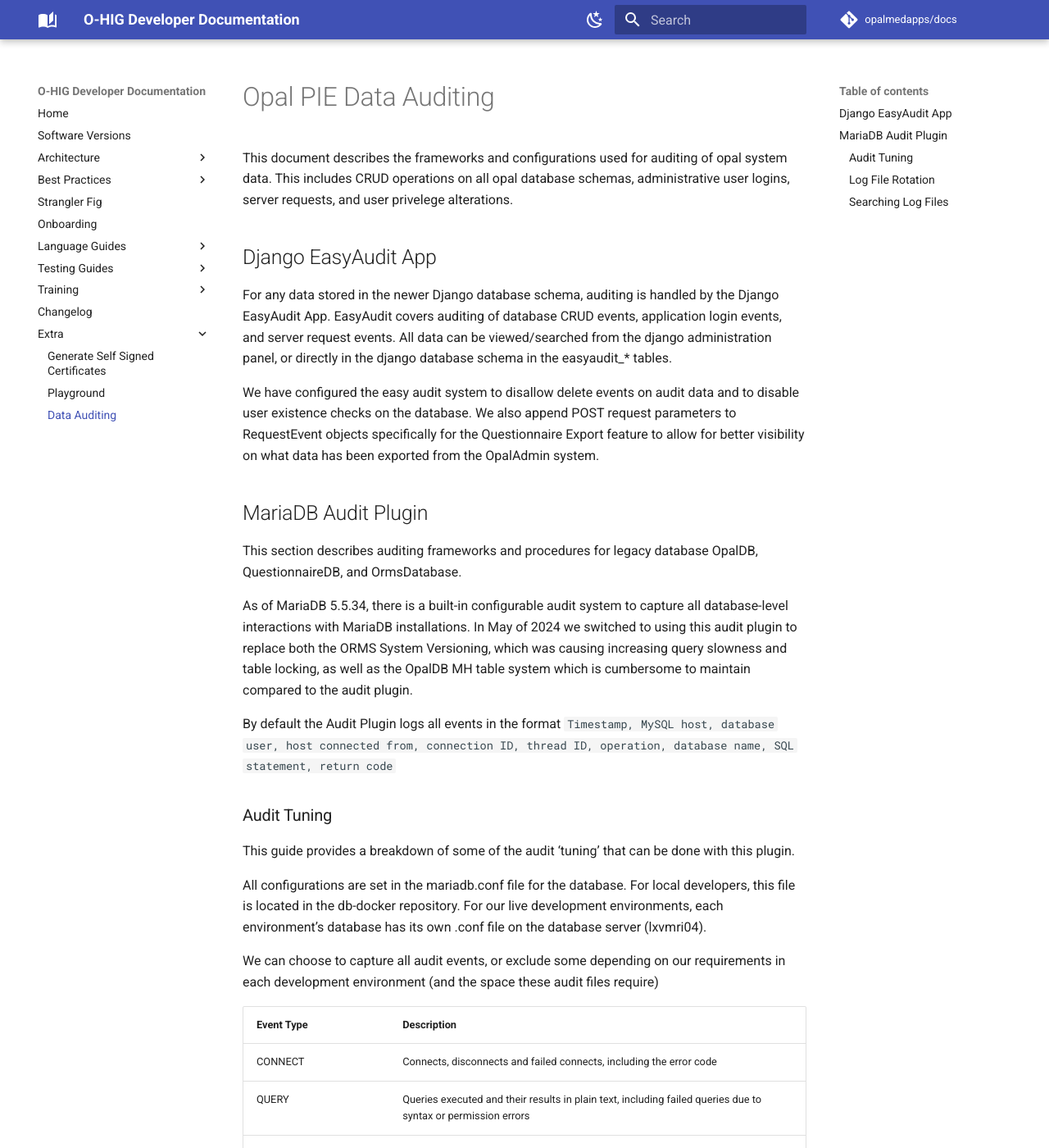
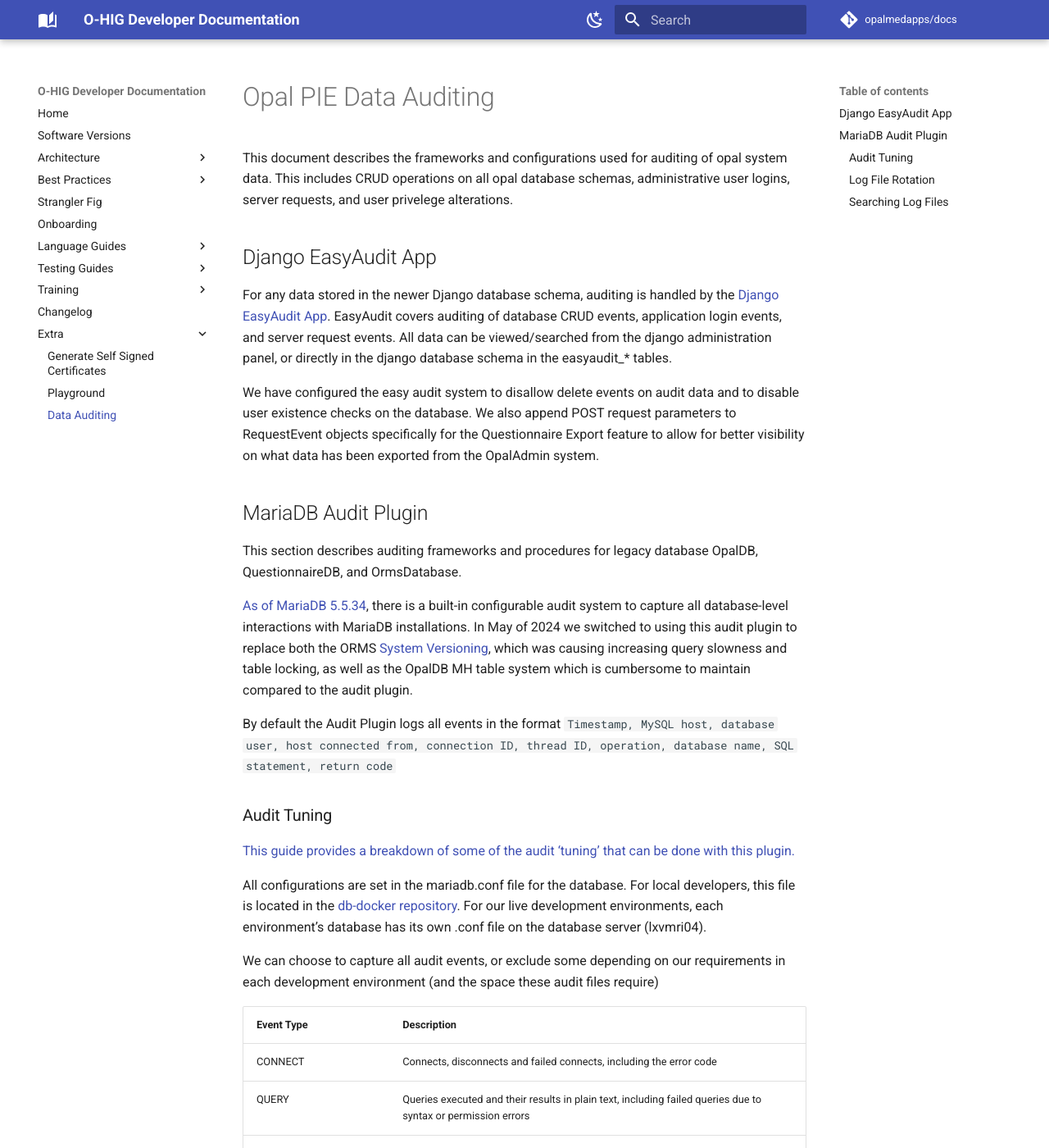
Before and after one commit to opalmedapps/docs, an MkDocs documentation site: the page built from docs/auditing.md, in a window 1280 px wide and 1400 px high. Shown: the whole window at 82% size. Built offline with MkDocs 1.6.1 and Material for MkDocs 9.7.7, drawn with Linux system fonts in a browser that asks for light colours; plug-ins that fetch from the network failed and are left out; comment, search, counter and statistics services are not loaded; some of the changed lines change nothing that is shown.

Commit message:
add hyperlinks

```diff
--- a/docs/auditing.md
+++ b/docs/auditing.md
@@ -4,7 +4,7 @@
 
 ## Django EasyAudit App
 
-For any data stored in the newer Django database schema, auditing is handled by the Django EasyAudit App.  EasyAudit covers auditing of database CRUD events, application login events, and server request events. All data can be viewed/searched from the django administration panel, or directly in the django database schema in the easyaudit_* tables.
+For any data stored in the newer Django database schema, auditing is handled by the [Django EasyAudit App](https://github.com/soynatan/django-easy-audit).  EasyAudit covers auditing of database CRUD events, application login events, and server request events. All data can be viewed/searched from the django administration panel, or directly in the django database schema in the easyaudit_* tables.
 
 We have configured the easy audit system to disallow delete events on audit data and to disable user existence checks on the database. We also append POST request parameters to RequestEvent objects specifically for the Questionnaire Export feature to allow for better visibility on what data has been exported from the OpalAdmin system.
 
@@ -12,16 +12,16 @@
 
 This section describes auditing frameworks and procedures for legacy database OpalDB, QuestionnaireDB, and OrmsDatabase.
 
-As of MariaDB 5.5.34, there is a built-in configurable audit system to capture all database-level interactions with MariaDB installations. In May of 2024 we switched to using this audit plugin to replace both the ORMS System Versioning, which was causing increasing query slowness and table locking, as well as the OpalDB MH table system which is cumbersome to maintain compared to the audit plugin.
+[As of MariaDB 5.5.34](https://mariadb.com/kb/en/mariadb-audit-plugin/), there is a built-in configurable audit system to capture all database-level interactions with MariaDB installations. In May of 2024 we switched to using this audit plugin to replace both the ORMS [System Versioning](https://mariadb.com/kb/en/system-versioned-tables/), which was causing increasing query slowness and table locking, as well as the OpalDB MH table system which is cumbersome to maintain compared to the audit plugin.
 
 By default the Audit Plugin logs all events in the format
 `Timestamp, MySQL host, database user, host connected from, connection ID, thread ID, operation, database name, SQL statement, return code`
 
 ### Audit Tuning
 
-This guide provides a breakdown of some of the audit ‘tuning’ that can be done with this plugin.
+[This guide provides a breakdown of some of the audit ‘tuning’ that can be done with this plugin.](https://severalnines.com/blog/tips-and-trick-using-audit-logging-mariadb/)
 
-All configurations are set in the mariadb.conf file for the database. For local developers, this file is located in the db-docker repository. For our live development environments, each environment’s database has its own .conf file on the database server (lxvmri04).
+All configurations are set in the mariadb.conf file for the database. For local developers, this file is located in the [db-docker repository](https://gitlab.com/opalmedapps/db-docker/-/blob/main/config/mariadb.cnf?ref_type=heads). For our live development environments, each environment’s database has its own .conf file on the database server (lxvmri04).
 
 We can choose to capture all audit events, or exclude some depending on our requirements in each development environment (and the space these audit files require)
 
```
